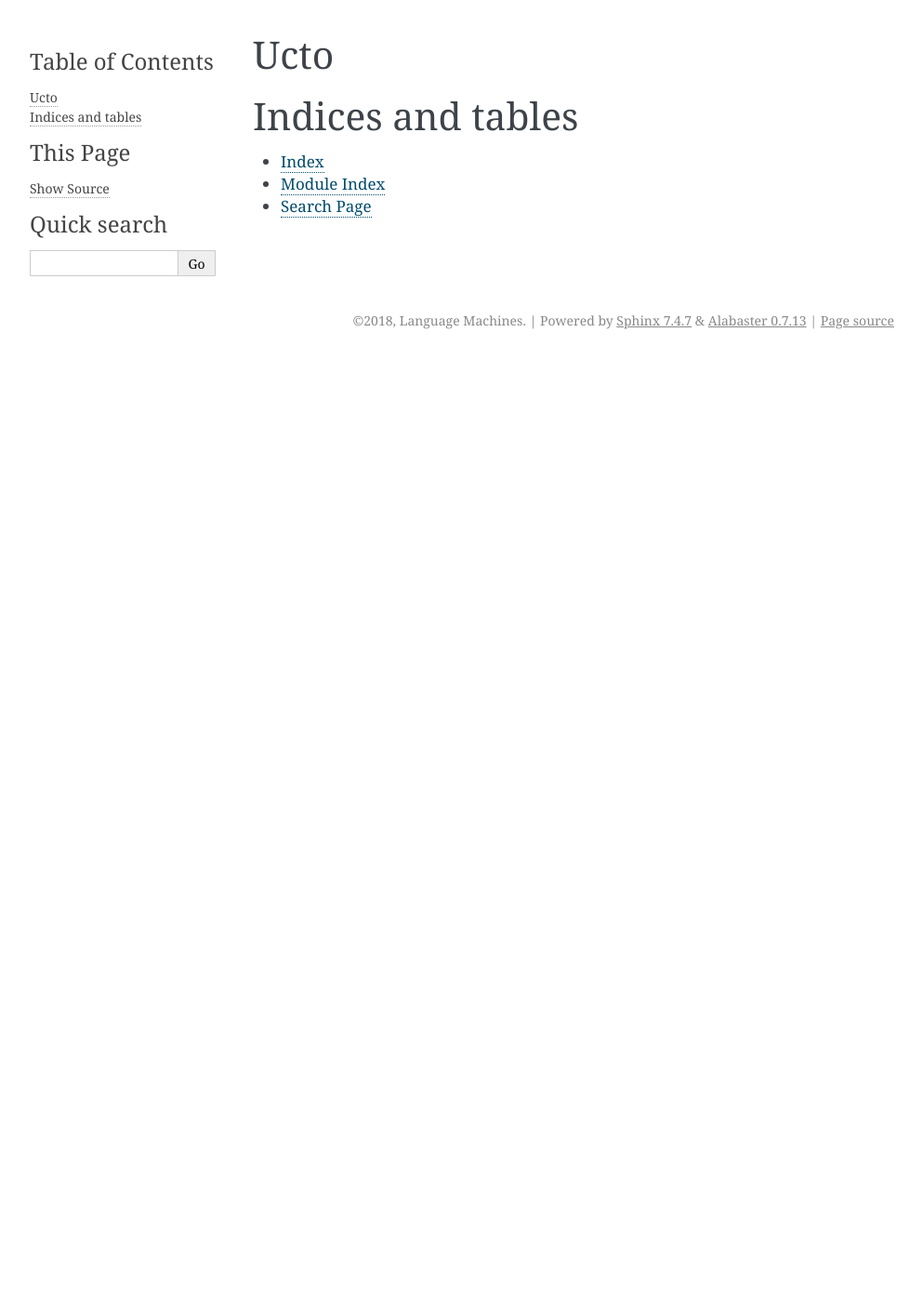
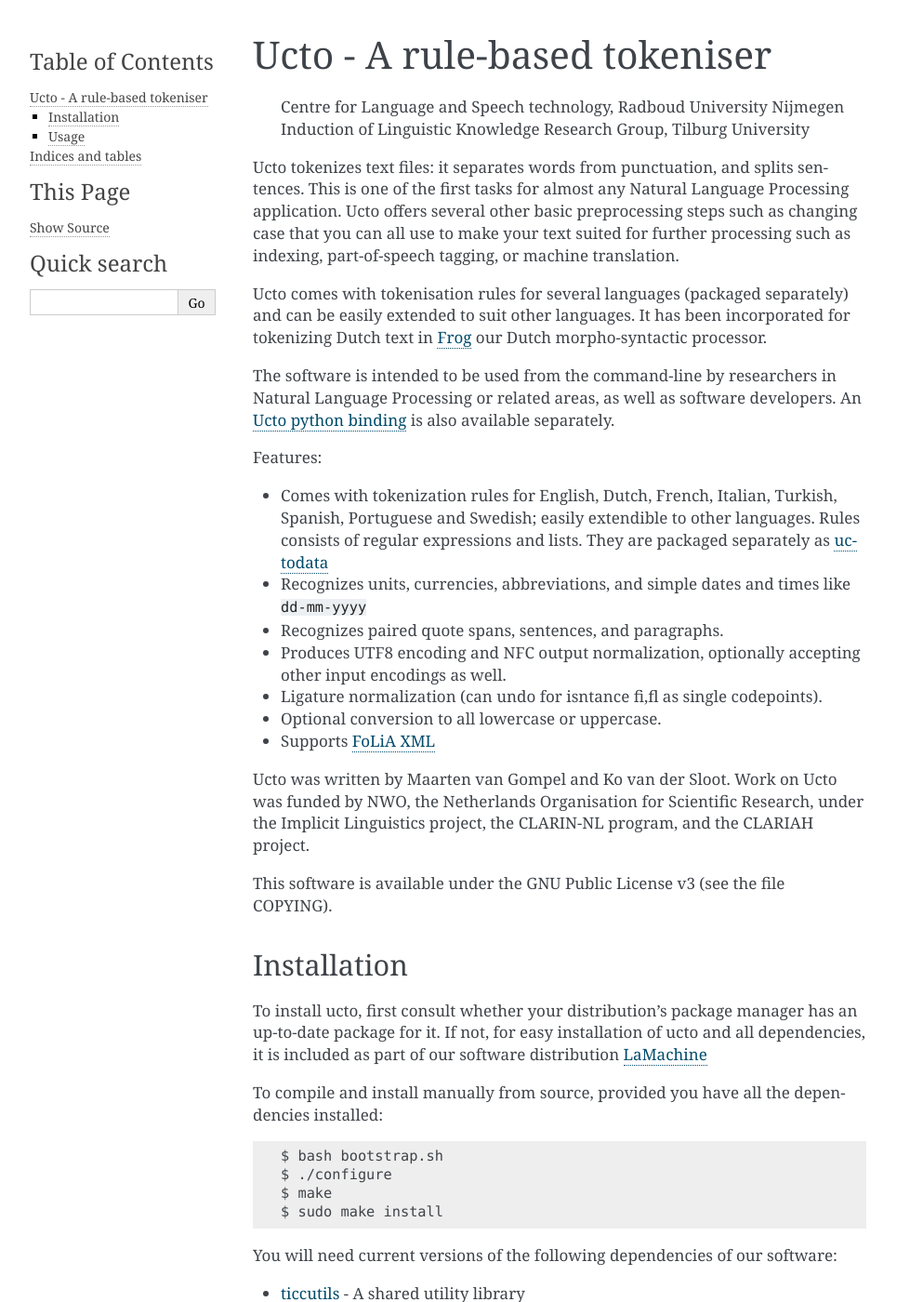
Before and after one commit to LanguageMachines/ucto, a Sphinx documentation site: the page built from docs/source/index.rst, in a window 1280 px wide and 1400 px high. Shown: the whole window at 93% size, without its empty margins (148-1141 px from the left). Built offline with Sphinx 7.4.7, drawn with Linux system fonts in a browser that asks for light colours; some of the changed text lies outside the part shown.

Commit message:
copied the README contents as initial documentation #2

```diff
--- a/docs/source/index.rst
+++ b/docs/source/index.rst
@@ -3,12 +3,110 @@
    You can adapt this file completely to your liking, but it should at least
    contain the root `toctree` directive.
 
-Ucto
-================================
-
 .. toctree::
    :maxdepth: 2
    :caption: Contents:
+
+Ucto - A rule-based tokeniser
+================================
+
+    Centre for Language and Speech technology, Radboud University Nijmegen
+    Induction of Linguistic Knowledge Research Group, Tilburg University
+
+Ucto tokenizes text files: it separates words from punctuation, and splits
+sentences. This is one of the first tasks for almost any Natural Language
+Processing application. Ucto offers several other basic preprocessing steps
+such as changing case that you can all use to make your text suited for further
+processing such as indexing, part-of-speech tagging, or machine translation.
+
+Ucto comes with tokenisation rules for several languages (packaged separately)
+and can be easily extended to suit other languages. It has been incorporated
+for tokenizing Dutch text in `Frog <https://languagemachines.github.io/frog>`_
+our Dutch morpho-syntactic processor.
+
+The software is intended to be used from the command-line by researchers in
+Natural Language Processing or related areas, as well as software developers.
+An `Ucto python binding <https://github.com/proycon/python-ucto>`_ is also available
+separately.
+
+Features:
+
+* Comes with tokenization rules for English, Dutch, French, Italian, Turkish,
+  Spanish, Portuguese and Swedish; easily extendible to other languages. Rules
+  consists of regular expressions and lists. They are
+  packaged separately as `uctodata <https://github.com/LanguageMachines/uctodata>`_
+* Recognizes units, currencies, abbreviations, and simple dates and times like ``dd-mm-yyyy``
+* Recognizes paired quote spans, sentences, and paragraphs.
+* Produces UTF8 encoding and NFC output normalization, optionally accepting
+  other input encodings as well.
+* Ligature normalization (can undo for isntance fi,fl as single codepoints).
+* Optional conversion to all lowercase or uppercase.
+* Supports `FoLiA XML <https://proycon.github.io/folia>`_
+
+Ucto was written by Maarten van Gompel and Ko van der Sloot. Work on Ucto was
+funded by NWO, the Netherlands Organisation for Scientific Research, under the
+Implicit Linguistics project, the CLARIN-NL program, and the CLARIAH project.
+
+This software is available under the GNU Public License v3 (see the file
+COPYING).
+
+Installation
+------------------------------------------------------------
+
+To install ucto, first consult whether your distribution's package manager has an up-to-date package for it.
+If not, for easy installation of ucto and all dependencies, it is included as part of our software
+distribution `LaMachine <https://proycon.github.io/LaMachine>`_
+
+To compile and install manually from source, provided you have all the
+dependencies installed::
+
+    $ bash bootstrap.sh
+    $ ./configure
+    $ make
+    $ sudo make install
+
+You will need current versions of the following dependencies of our software:
+
+* `ticcutils <https://github.com/LanguageMachine/ticcutils>`_ - A shared utility library
+* `libfolia <https://github.com/LanguageMachines/libfolia>`_  - A library for the FoLiA format.
+* `uctodata <https://github.com/LanguageMachines/uctodata>`_  - Data files for ucto, packaged separately
+
+As well as the following 3rd party dependencies:
+
+* ``icu`` - A C++ library for Unicode and Globalization support. On Debian/Ubuntu systems, install the package libicu-dev.
+* ``libxml2`` - An XML library. On Debian/Ubuntu systems install the package libxml2-dev.
+* ``libtextcat`` - A language detection package. On Debian/Ubuntu systems it is called libexttextcat-dev.
+* A sane build environment with a C++ compiler (e.g. gcc or clang), autotools, libtool, pkg-config
+
+Usage
+------------------------------------------------------------
+
+Tokenize an english text file to standard output, tokens will be
+space-seperated, sentences delimiter by ``<utt>``::
+
+    $ ucto -L eng yourfile.txt
+
+The -L flag specifies the language (as a three letter iso-639-3 code), provided
+a configuration file exists for that language. The configurations are provided
+separately, for various languages, in the
+[uctodata](https://github.com/LanguageMachines/uctodata) package. Note that
+older versions of ucto used different two-letter codes, so you may need to
+update the way you invoke ucto.
+
+To output to file instead of standard output, just add another
+positional argument with the desired output filename.
+
+If you want each sentence on a separate line (i.e. newline delimited rather than delimited by
+``<utt>``), then pass the ``-n`` flag. If each sentence is already on one line
+in the input and you want to leave it at that, pass the ``-m`` flag.
+
+Tokenize plaintext to [FoLiA XML](https://proycon.github.io/folia) using the ``-X`` flag, you can specify an ID
+for the FoLiA document using the ``--id=`` flag::
+
+    $ ucto -L eng -X --id=hamlet hamlet.txt hamlet.folia.xml
+
+Note that in the FoLiA XML output, ucto encodes the class of the token (date, url, smiley, etc...) based
+on the rule that matched.
 
 
 Indices and tables
```
